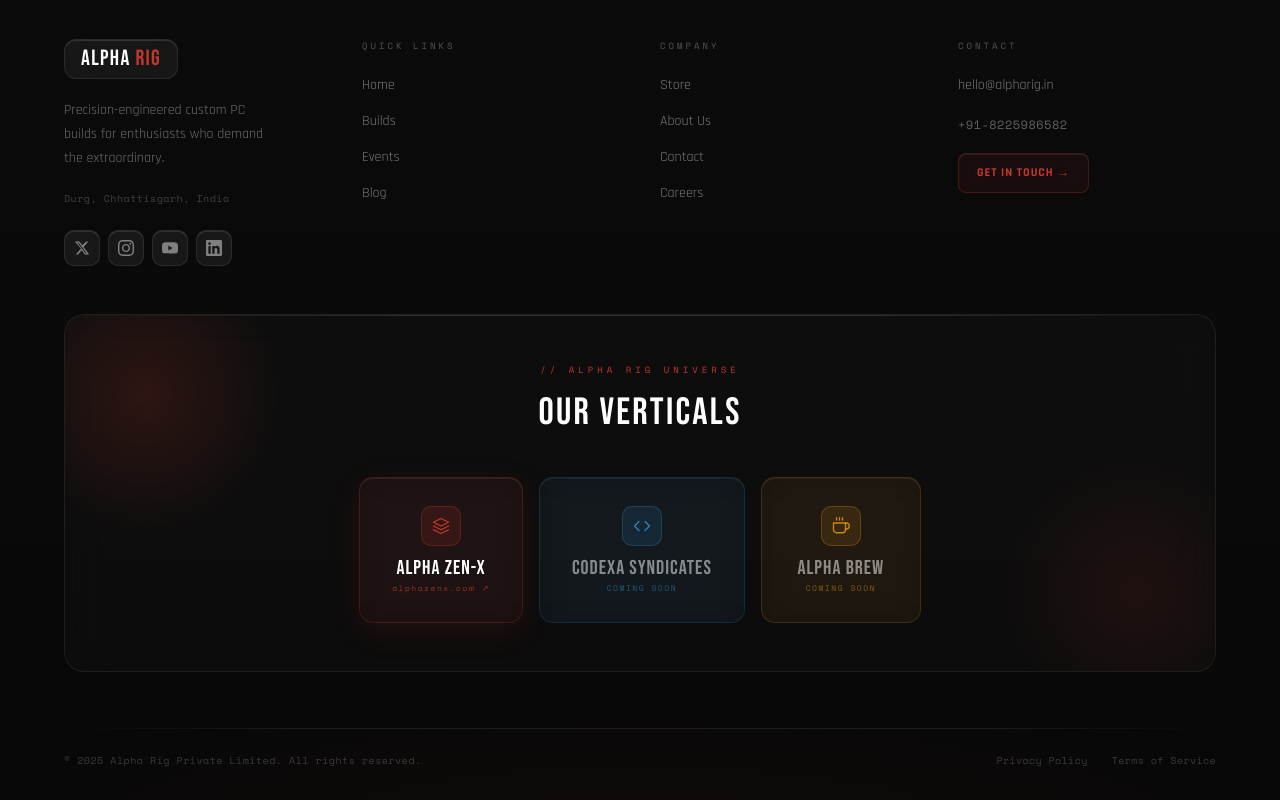
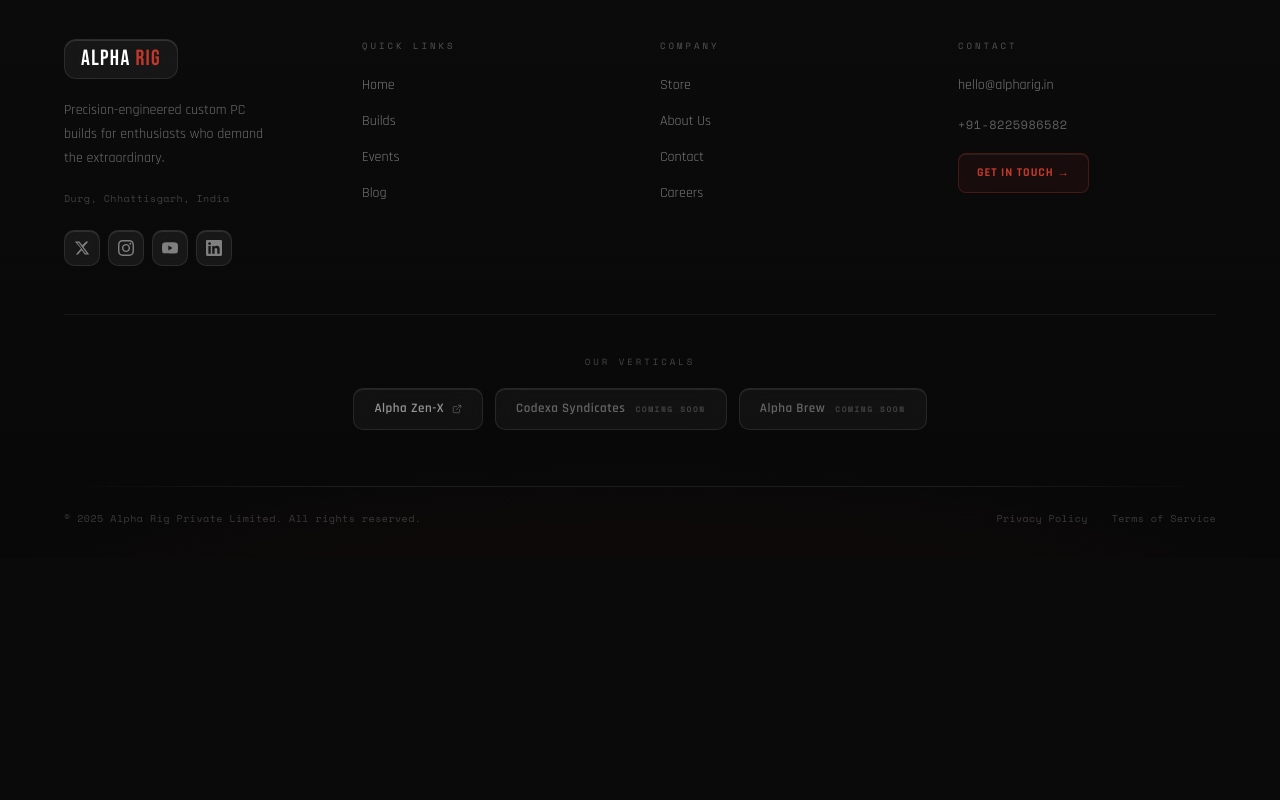
Before and after one commit to anukush47/alpha-rig-website, a Next.js app: page /about in a window 1280 px wide. Shown: the part 2420-3220 px from the top of the page. After the commit the page ends 2978 px from the top, so only its background shows below. Built offline with nearby package versions, Linux system fonts and the light colour scheme.

Commit message:
Revert "style(footer): redesign Our Verticals section with glass cards and accents"
This reverts commit f61344e827198119b58a69b4f689f5dbdba2834c.

```diff
--- a/components/layout/Footer.tsx
+++ b/components/layout/Footer.tsx
@@ -411,151 +411,108 @@
         {/* ── Our Verticals ─────────────────────────────────────────────────── */}
         <div
           style={{
-            position: "relative",
-            borderRadius: "20px",
-            overflow: "hidden",
-            padding: "48px 40px",
+            borderTop: "1px solid rgba(255,255,255,0.06)",
+            paddingTop: "40px",
             marginBottom: "40px",
             textAlign: "center",
-            background: "rgba(255,255,255,0.02)",
-            border: "1px solid rgba(255,255,255,0.07)",
-            backdropFilter: "blur(20px)",
-            WebkitBackdropFilter: "blur(20px)",
           }}
         >
-          {/* top-left red glow */}
-          <div aria-hidden style={{ position: "absolute", top: "-60px", left: "-60px", width: "280px", height: "280px", borderRadius: "50%", background: "radial-gradient(circle, rgba(192,57,43,0.18) 0%, transparent 70%)", pointerEvents: "none" }} />
-          {/* bottom-right subtle glow */}
-          <div aria-hidden style={{ position: "absolute", bottom: "-60px", right: "-60px", width: "280px", height: "280px", borderRadius: "50%", background: "radial-gradient(circle, rgba(192,57,43,0.10) 0%, transparent 70%)", pointerEvents: "none" }} />
-          {/* top specular */}
-          <div aria-hidden style={{ position: "absolute", top: 0, left: 0, right: 0, height: "1px", background: "linear-gradient(90deg, transparent, rgba(255,255,255,0.14) 30%, rgba(255,255,255,0.14) 70%, transparent)" }} />
-
-          {/* label */}
-          <p style={{ fontFamily: "var(--font-mono)", fontSize: "9px", letterSpacing: "4px", color: "#C0392B", textTransform: "uppercase", marginBottom: "8px", position: "relative" }}>
-            // ALPHA RIG UNIVERSE
-          </p>
-          <h3
+          <p
             style={{
-              fontFamily: "var(--font-bebas)",
-              fontSize: "clamp(28px, 4vw, 38px)",
-              letterSpacing: "0.06em",
-              color: "#ffffff",
-              marginBottom: "36px",
-              position: "relative",
+              fontFamily: "var(--font-mono)",
+              fontSize: "9px",
+              letterSpacing: "3px",
+              color: "rgba(255,255,255,0.25)",
+              textTransform: "uppercase",
+              marginBottom: "20px",
             }}
           >
-            OUR VERTICALS
-          </h3>
-
-          {/* Cards row */}
-          <div
-            className="flex flex-wrap gap-4"
-            style={{ justifyContent: "center", position: "relative" }}
-          >
-            {/* Alpha Zen-X */}
+            Our Verticals
+          </p>
+          <div className="flex flex-wrap gap-3" style={{ justifyContent: "center" }}>
+            {/* Alpha Zen-X — links out */}
             <a
               href="https://alphazenx.com"
               target="_blank"
               rel="noopener noreferrer"
               style={{
-                display: "flex",
-                flexDirection: "column",
+                display: "inline-flex",
                 alignItems: "center",
-                gap: "12px",
-                padding: "28px 32px",
-                borderRadius: "14px",
-                backdropFilter: "blur(20px)",
-                WebkitBackdropFilter: "blur(20px)",
-                background: "rgba(192,57,43,0.07)",
-                border: "1px solid rgba(192,57,43,0.25)",
-                boxShadow: "inset 0 1px 0 rgba(255,255,255,0.08), 0 8px 32px rgba(192,57,43,0.12)",
+                gap: "8px",
+                padding: "10px 20px",
+                borderRadius: "10px",
+                backdropFilter: "blur(16px)",
+                WebkitBackdropFilter: "blur(16px)",
+                background: "rgba(255,255,255,0.04)",
+                border: "1px solid rgba(255,255,255,0.09)",
+                boxShadow: "inset 0 1px 0 rgba(255,255,255,0.08)",
+                fontFamily: "var(--font-body)",
+                fontWeight: 600,
+                fontSize: "13px",
+                letterSpacing: "0.04em",
+                color: "rgba(255,255,255,0.55)",
                 textDecoration: "none",
-                minWidth: "160px",
-                transition: "transform 0.2s, background 0.2s, box-shadow 0.2s, border-color 0.2s",
-                cursor: "pointer",
+                transition: "color 0.2s, background 0.2s, border-color 0.2s",
               }}
               onMouseEnter={(e) => {
                 const el = e.currentTarget as HTMLElement;
-                el.style.transform = "translateY(-4px)";
-                el.style.background = "rgba(192,57,43,0.14)";
-                el.style.borderColor = "rgba(192,57,43,0.5)";
-                el.style.boxShadow = "inset 0 1px 0 rgba(255,255,255,0.12), 0 16px 48px rgba(192,57,43,0.25)";
+                el.style.color = "#ffffff";
+                el.style.background = "rgba(255,255,255,0.08)";
+                el.style.borderColor = "rgba(255,255,255,0.18)";
               }}
               onMouseLeave={(e) => {
                 const el = e.currentTarget as HTMLElement;
-                el.style.transform = "translateY(0)";
-                el.style.background = "rgba(192,57,43,0.07)";
-                el.style.borderColor = "rgba(192,57,43,0.25)";
-                el.style.boxShadow = "inset 0 1px 0 rgba(255,255,255,0.08), 0 8px 32px rgba(192,57,43,0.12)";
+                el.style.color = "rgba(255,255,255,0.55)";
+                el.style.background = "rgba(255,255,255,0.04)";
+                el.style.borderColor = "rgba(255,255,255,0.09)";
               }}
             >
-              {/* icon */}
-              <div style={{ width: "40px", height: "40px", borderRadius: "10px", background: "rgba(192,57,43,0.15)", border: "1px solid rgba(192,57,43,0.3)", display: "flex", alignItems: "center", justifyContent: "center" }}>
-                <svg width="18" height="18" viewBox="0 0 24 24" fill="none" stroke="#C0392B" strokeWidth="1.8" strokeLinecap="round" strokeLinejoin="round">
-                  <polygon points="12 2 2 7 12 12 22 7 12 2" /><polyline points="2 17 12 22 22 17" /><polyline points="2 12 12 17 22 12" />
+              Alpha Zen-X
+              <svg width="10" height="10" viewBox="0 0 24 24" fill="none" stroke="currentColor" strokeWidth="2" strokeLinecap="round" strokeLinejoin="round" style={{ opacity: 0.5 }}>
+                <path d="M18 13v6a2 2 0 01-2 2H5a2 2 0 01-2-2V8a2 2 0 012-2h6" />
+                <polyline points="15 3 21 3 21 9" />
+                <line x1="10" y1="14" x2="21" y2="3" />
               </svg>
-              </div>
-              <div>
-                <p style={{ fontFamily: "var(--font-bebas)", fontSize: "20px", letterSpacing: "0.05em", color: "#ffffff", lineHeight: 1 }}>ALPHA ZEN-X</p>
-                <p style={{ fontFamily: "var(--font-mono)", fontSize: "8px", letterSpacing: "1.5px", color: "rgba(192,57,43,0.8)", marginTop: "4px" }}>alphazenx.com ↗</p>
-              </div>
             </a>
 
-            {/* Codexa Syndicates */}
+            {/* Codexa Syndicates — no external link yet */}
+            {[
+              { label: "Codexa Syndicates" },
+              { label: "Alpha Brew" },
+            ].map(({ label }) => (
               <div
+                key={label}
                 style={{
-                display: "flex",
-                flexDirection: "column",
+                  display: "inline-flex",
                   alignItems: "center",
-                gap: "12px",
-                padding: "28px 32px",
-                borderRadius: "14px",
-                backdropFilter: "blur(20px)",
-                WebkitBackdropFilter: "blur(20px)",
-                background: "rgba(52,152,219,0.06)",
-                border: "1px solid rgba(52,152,219,0.18)",
-                boxShadow: "inset 0 1px 0 rgba(255,255,255,0.06)",
-                minWidth: "160px",
+                  padding: "10px 20px",
+                  borderRadius: "10px",
+                  backdropFilter: "blur(16px)",
+                  WebkitBackdropFilter: "blur(16px)",
+                  background: "rgba(255,255,255,0.04)",
+                  border: "1px solid rgba(255,255,255,0.09)",
+                  boxShadow: "inset 0 1px 0 rgba(255,255,255,0.08)",
+                  fontFamily: "var(--font-body)",
+                  fontWeight: 600,
+                  fontSize: "13px",
+                  letterSpacing: "0.04em",
+                  color: "rgba(255,255,255,0.35)",
                 }}
               >
-              <div style={{ width: "40px", height: "40px", borderRadius: "10px", background: "rgba(52,152,219,0.12)", border: "1px solid rgba(52,152,219,0.25)", display: "flex", alignItems: "center", justifyContent: "center" }}>
-                <svg width="18" height="18" viewBox="0 0 24 24" fill="none" stroke="rgba(52,152,219,0.8)" strokeWidth="1.8" strokeLinecap="round" strokeLinejoin="round">
-                  <polyline points="16 18 22 12 16 6" /><polyline points="8 6 2 12 8 18" />
-                </svg>
-              </div>
-              <div>
-                <p style={{ fontFamily: "var(--font-bebas)", fontSize: "20px", letterSpacing: "0.05em", color: "rgba(255,255,255,0.5)", lineHeight: 1 }}>CODEXA SYNDICATES</p>
-                <p style={{ fontFamily: "var(--font-mono)", fontSize: "8px", letterSpacing: "1.5px", color: "rgba(52,152,219,0.5)", marginTop: "4px" }}>COMING SOON</p>
-              </div>
-            </div>
-
-            {/* Alpha Brew */}
-            <div
+                {label}
+                <span
                   style={{
-                display: "flex",
-                flexDirection: "column",
-                alignItems: "center",
-                gap: "12px",
-                padding: "28px 32px",
-                borderRadius: "14px",
-                backdropFilter: "blur(20px)",
-                WebkitBackdropFilter: "blur(20px)",
-                background: "rgba(243,156,18,0.06)",
-                border: "1px solid rgba(243,156,18,0.18)",
-                boxShadow: "inset 0 1px 0 rgba(255,255,255,0.06)",
-                minWidth: "160px",
+                    marginLeft: "10px",
+                    fontFamily: "var(--font-mono)",
+                    fontSize: "8px",
+                    letterSpacing: "1.5px",
+                    color: "rgba(255,255,255,0.2)",
                   }}
                 >
-              <div style={{ width: "40px", height: "40px", borderRadius: "10px", background: "rgba(243,156,18,0.12)", border: "1px solid rgba(243,156,18,0.25)", display: "flex", alignItems: "center", justifyContent: "center" }}>
-                <svg width="18" height="18" viewBox="0 0 24 24" fill="none" stroke="rgba(243,156,18,0.8)" strokeWidth="1.8" strokeLinecap="round" strokeLinejoin="round">
-                  <path d="M18 8h1a4 4 0 010 8h-1" /><path d="M2 8h16v9a4 4 0 01-4 4H6a4 4 0 01-4-4V8z" /><line x1="6" y1="1" x2="6" y2="4" /><line x1="10" y1="1" x2="10" y2="4" /><line x1="14" y1="1" x2="14" y2="4" />
-                </svg>
+                  COMING SOON
+                </span>
               </div>
-              <div>
-                <p style={{ fontFamily: "var(--font-bebas)", fontSize: "20px", letterSpacing: "0.05em", color: "rgba(255,255,255,0.5)", lineHeight: 1 }}>ALPHA BREW</p>
-                <p style={{ fontFamily: "var(--font-mono)", fontSize: "8px", letterSpacing: "1.5px", color: "rgba(243,156,18,0.5)", marginTop: "4px" }}>COMING SOON</p>
-              </div>
-            </div>
+            ))}
           </div>
         </div>
 
```
Lines whose indentation alone changed are shown as unchanged.
